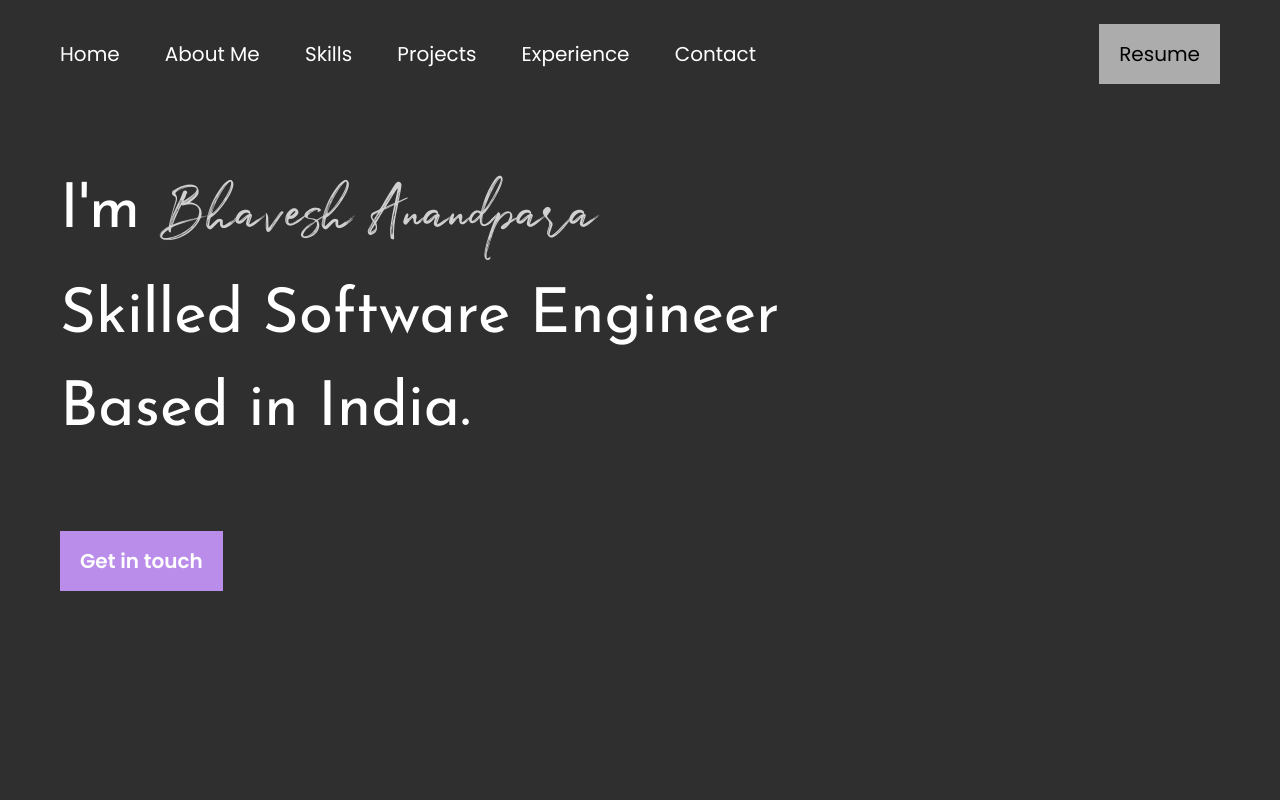
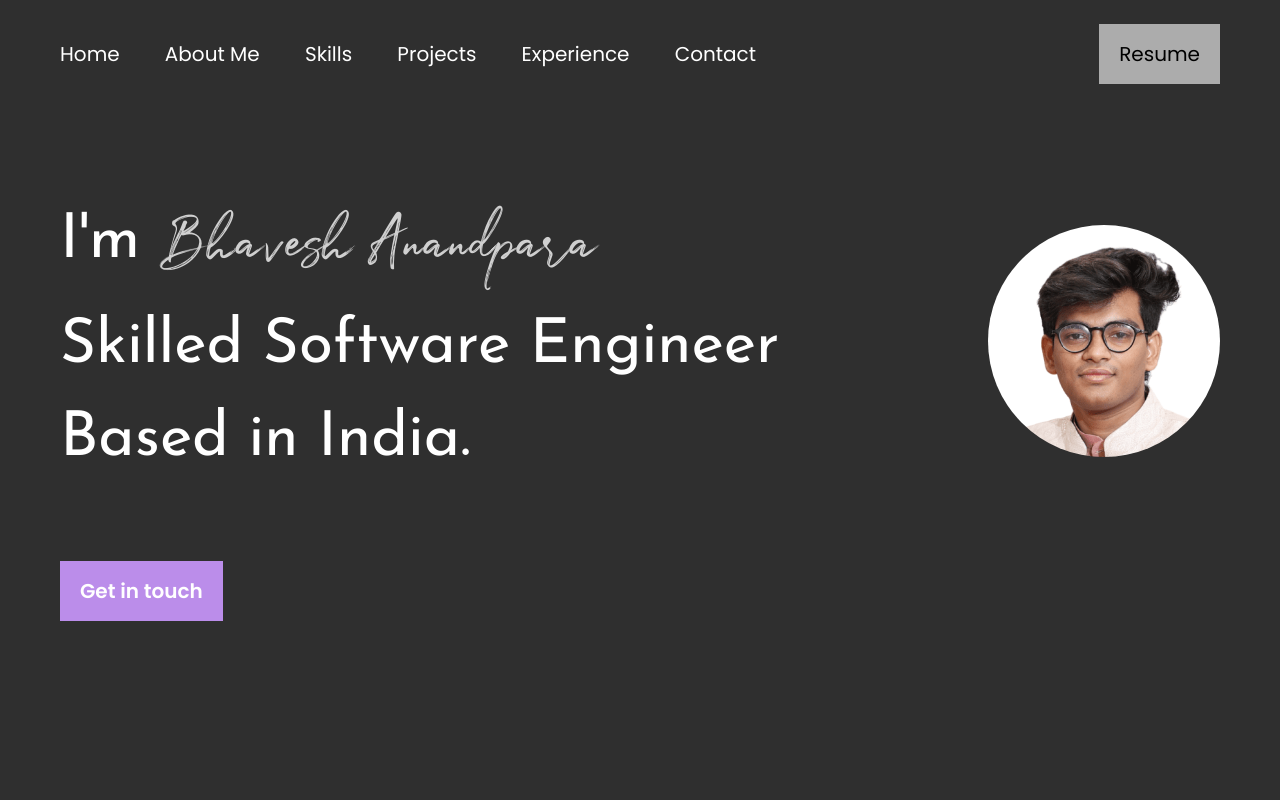
Before and after one commit to BhaveshAnandpara/portfolio, a React (Create React App) app: page / in a window 1280 px wide. Shown: the top 800 px of the page. Built offline with nearby package versions, Linux system fonts and the light colour scheme.

Commit message:
profile image added

```diff
--- a/src/App.css
+++ b/src/App.css
@@ -64,6 +64,11 @@ body {
 
 }
 
+#profile{
+  border-radius: 100%;
+  width: 20%;
+}
+
 .signtext {
 
   font-family: 'Julietta-Messie';
@@ -85,13 +90,15 @@ body {
 
 }
 
-.hero-section>div {
-
+.hero-section>div{
+  display: flex;
+  justify-content: space-between;
+  align-items: center;
+  flex-direction: row;
   margin-top: 120px;
-
 }
 
-.hero-section>div>p {
+.hero-section>div>div>p {
 
   margin: 30px 0px;
 
@@ -343,6 +350,12 @@ header {
     font-size: smaller;
   }
 
+  #profile{
+    border-radius: 100%;
+    width: 20%;
+    display: none;
+  }
+
   #menu-icon {
     display: block;
     left: 10%;
--- a/src/component/Hero/Hero.jsx
+++ b/src/component/Hero/Hero.jsx
@@ -1,5 +1,6 @@
 import React from 'react'
-import {move} from '../Navbar/Nav'
+import { move } from '../Navbar/Nav'
+import profile from '../../assets/profile.png'
 
 export default function Hero() {
 
@@ -23,15 +24,21 @@ export default function Hero() {
   return (
     <section id='hero' className='hero-section' style={heroStyle} >
 
-      <div  >
+      <div>
 
-        <p> I'm <span className='signtext' > Bhavesh Anandpara </span> </p>
-        <p>Skilled Software Engineer</p>
-        <p>Based in India.</p>
+        <div>
 
+          <p> I'm <span className='signtext' > Bhavesh Anandpara </span> </p>
+          <p>Skilled Software Engineer</p>
+          <p>Based in India.</p>
+
+        </div>
+
+        <img id='profile' src={profile} alt="profile" />
       </div>
 
-      <button className='actionBtn purpleBtn' style={actionBtnStyle} onClick={()=>{ move("Contact") }}  > Get in touch </button>
+      <button className='actionBtn purpleBtn' style={actionBtnStyle} onClick={() => { move("Contact") }}  > Get in touch </button>
+
 
     </section>
   )
```
Also changed, not shown: src/assets/profile.png (added).
